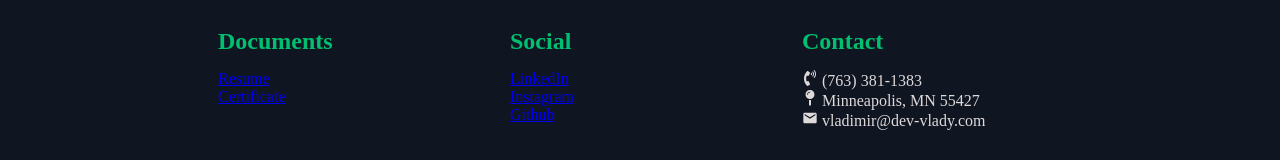
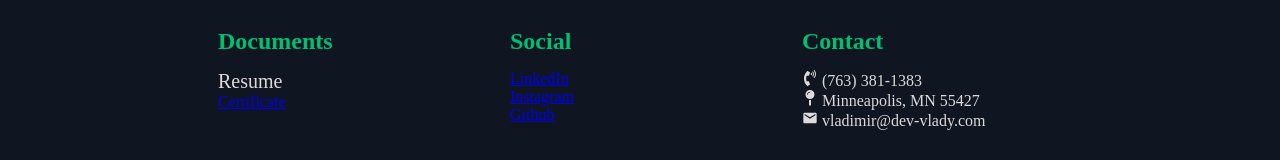
Before and after one commit to DevVlady/DevVlady_Portfolio, a React (Create React App) app: page / in a window 1280 px wide. Shown: the part 3236-3396 px from the top of the page. Built offline with nearby package versions, Linux system fonts and the light colour scheme; a web font is replaced by a local one.

Commit message:
Styled the a tags in the footer to have no decoration and more visible.

```diff
--- a/package.json
+++ b/package.json
@@ -1,5 +1,5 @@
 {
-  "homepage": "http://DevVlady.github.io/DevVlady_Portfolio",
+  "homepage": "http://devvlady.com/",
   "name": "devvlady_portfolio",
   "version": "0.1.0",
   "private": true,
--- a/src/components/Footer/Footer.jsx
+++ b/src/components/Footer/Footer.jsx
@@ -10,6 +10,12 @@ const Footer = () => {
         scroll.scrollToTop()
     }
 
+    const styled = {
+        fontSize: '20px',
+        color: 'rgb(222, 218, 218)',
+        textDecoration: 'none'
+    }
+
     return (
         <FooterContainer>
             <FooterWrap>
@@ -17,7 +23,7 @@ const Footer = () => {
                     <FooterLinksWrapper>
                         <FooterLinkItems>
                             <FooterLinkTitle>Documents</FooterLinkTitle>
-                                <a href="https://github.com/DevVlady/VDimitrovs_Resume/raw/main/Vladimir%20Dimitrov%20%7C%20Web%20Developer.pdf">Resume</a>
+                                <a style={styled} href="https://github.com/DevVlady/VDimitrovs_Resume/raw/main/Vladimir%20Dimitrov%20Resume.pdf.pdf">Resume</a>
                                 <a href="https://github.com/DevVlady/Dev_Certificate/raw/main/Rutgers%20Letter%20%7C%20Certificate.pdf">Certificate</a>
                         </FooterLinkItems>
                         <FooterLinkItems>
```
